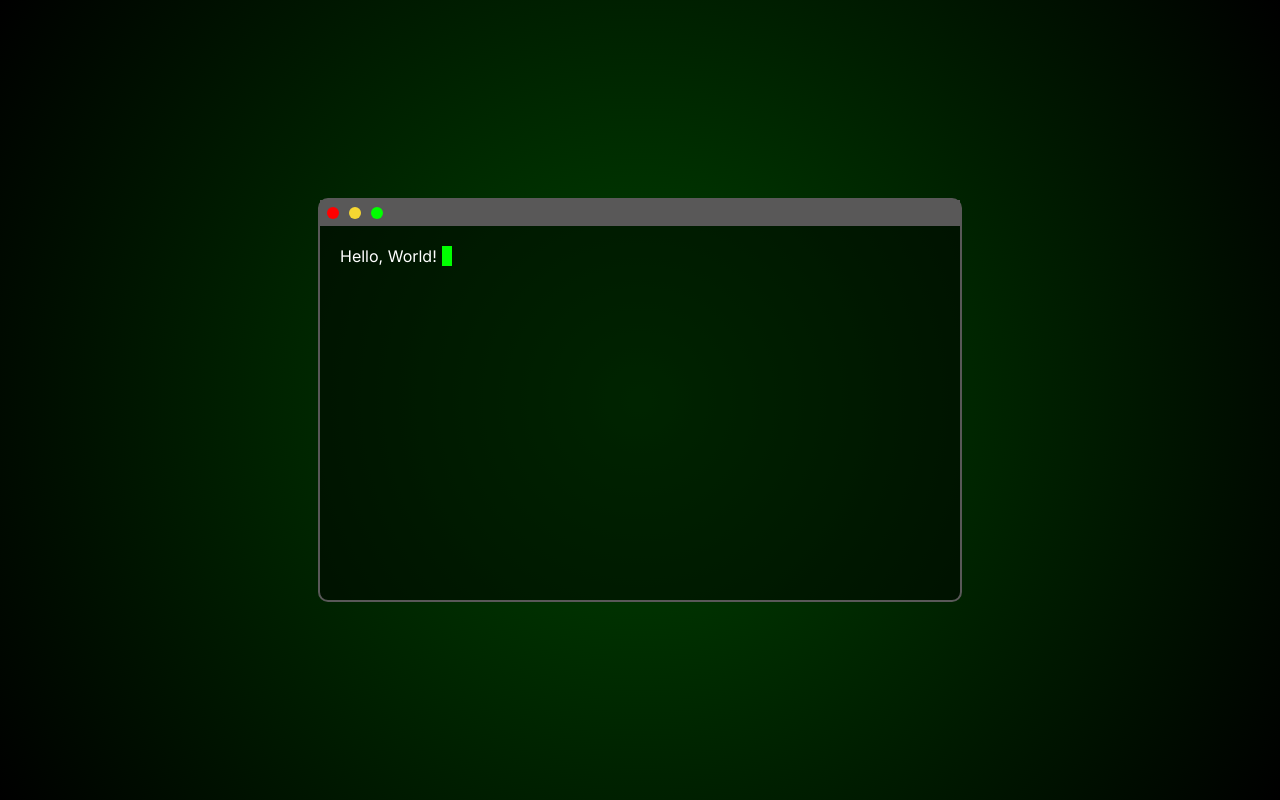
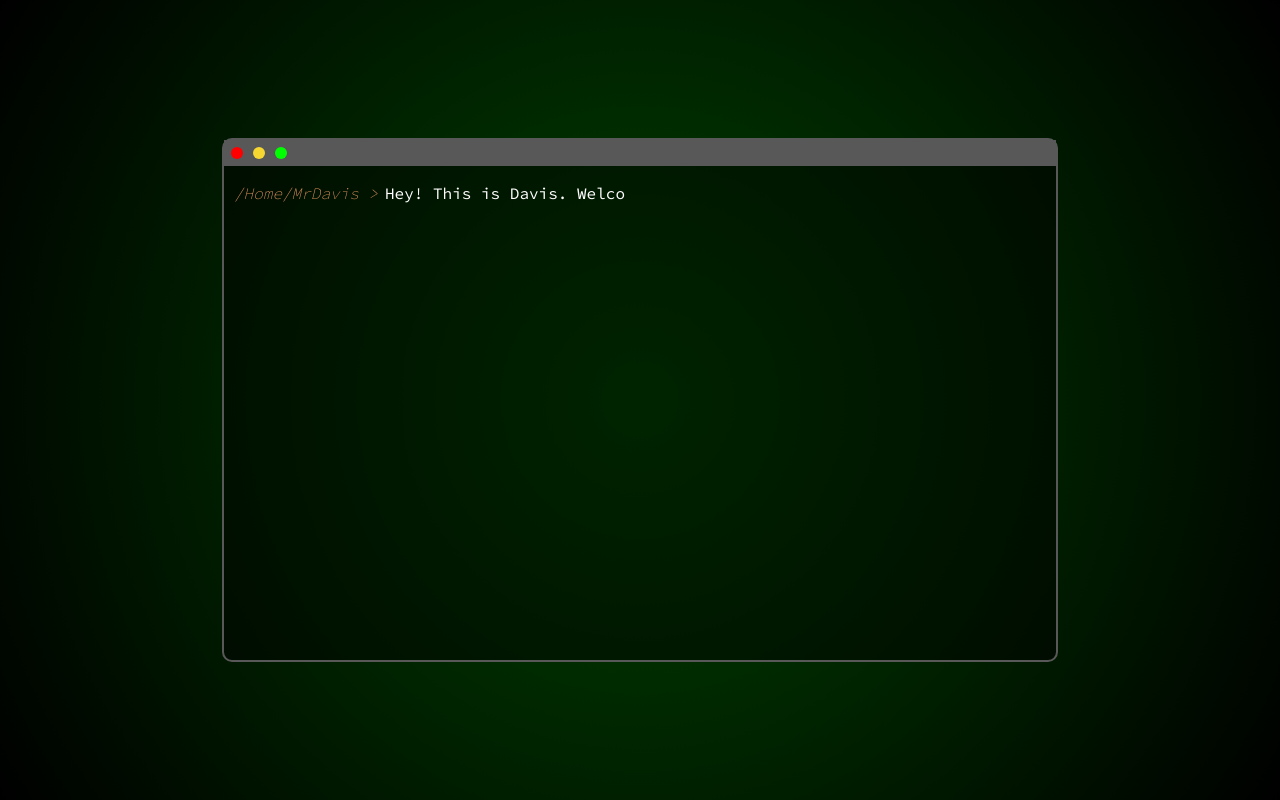
Before and after one commit to wj127/davis_portfolio, a Next.js app: page / in a window 1280 px wide. Built offline with nearby package versions, Linux system fonts and the light colour scheme.

Commit message:
[Feature Add]: adding Nextjs font optimizations + other styles

```diff
--- a/package.json
+++ b/package.json
@@ -9,9 +9,10 @@
     "lint": "next lint"
   },
   "dependencies": {
+    "@next/font": "^14.2.3",
+    "next": "14.2.3",
     "react": "^18",
-    "react-dom": "^18",
-    "next": "14.2.3"
+    "react-dom": "^18"
   },
   "devDependencies": {
     "@types/node": "^20",
--- a/src/app/components/terminal-cursor.tsx
+++ b/src/app/components/terminal-cursor.tsx
@@ -3,7 +3,7 @@
 import React, { useEffect, useState } from 'react';
 import styles from '../landing.module.scss';
 
-const text = 'Hello, World!';
+const text = 'Hey! This is Davis. Welcome to my website :D';
 let timeout: ReturnType<typeof setTimeout>;
 
 export const TerminalCursor: React.FC = () => {
@@ -32,6 +32,7 @@ export const TerminalCursor: React.FC = () => {
 
   return (
     <div className={styles.terminalTextWrapper}>
+      <p className={styles.consoleTextPre}>/Home/MrDavis &gt;</p>
       <p className={styles.terminalText}>{displayedText}</p>
       <span className={styles.cursor}>a</span>
     </div>
--- a/src/app/globals.css
+++ b/src/app/globals.css
@@ -5,3 +5,7 @@ body {
   padding: 0;
   font-family: Arial, sans-serif;
 }
+
+p {
+  margin: 0;
+}
--- a/src/app/landing.module.scss
+++ b/src/app/landing.module.scss
@@ -12,8 +12,8 @@ $end-color: #000000;
 }
 
 .consoleWrapper {
-  width: 50%;
-  height: 50%;
+  width: 65%;
+  height: 65%;
   background-color: #00000078;
   //opacity: 0.5;
   border-radius: 10px;
@@ -27,7 +27,7 @@ $end-color: #000000;
 }
 
 .consoleTextWrapper {
-  padding: 20px;
+  padding: 17px 13px 0 10px;
 }
 
 .consoleTop {
@@ -45,7 +45,7 @@ $end-color: #000000;
   display: inline-block;
   width: 10px;
   background-color: lime;
-  margin-left: 5px;
+  //margin-left: 5px;
   animation: blink 1s step-start infinite;
 
   @keyframes blink {
@@ -56,8 +56,10 @@ $end-color: #000000;
 }
 
 .terminalText {
+  font-family: var(--font-source-code-pro);
+  font-weight: 400;
   color: white;
-  margin: 0;
+  margin-left: 7px;
 }
 
 .buttonContainer {
@@ -87,3 +89,10 @@ $end-color: #000000;
 #buttonMaximize {
   background-color: lime;
 }
+
+.consoleTextPre {
+  font-family: var(--font-source-code-pro);
+  font-weight: 200;
+  font-style: italic;
+  color: #FAA066;
+}
--- a/src/app/page.tsx
+++ b/src/app/page.tsx
@@ -1,10 +1,18 @@
 import styles from "./landing.module.scss";
 import { TerminalCursor } from './components/terminal-cursor';
+import { Source_Code_Pro } from '@next/font/google';
+
+const sourceCodePro = Source_Code_Pro({
+  subsets: ['latin'],
+  weight: ['200', '400'],
+  style: ['normal', 'italic'],
+  variable: '--font-source-code-pro',
+});
 
 export default function Home() {
   return (
     <div className={styles.mainDiv}>
-      <div className={styles.consoleWrapper}>
+      <div className={`${styles.consoleWrapper} ${sourceCodePro.variable}`}>
         <div className={styles.consoleTop}>
           <div className={styles.buttonContainer}>
             <div id={styles.buttonCancel} className={styles.button}/>
```
Also changed, not shown: 1 other file (tests, documents, lock files or other folders).
